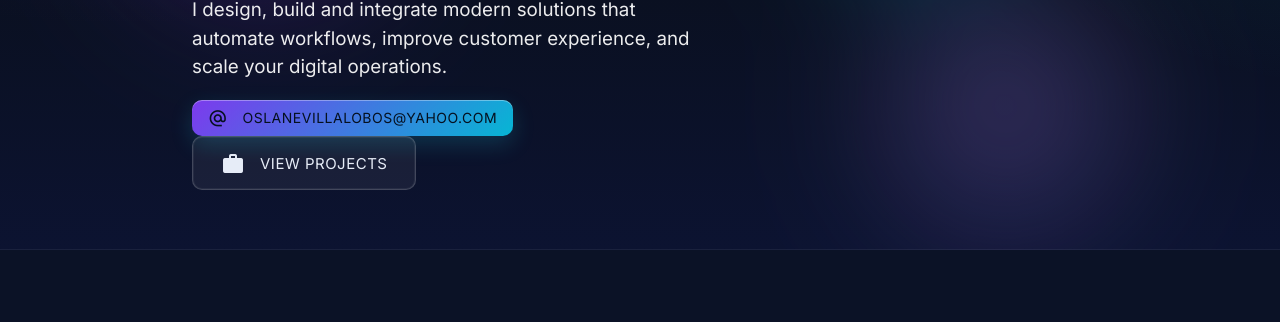
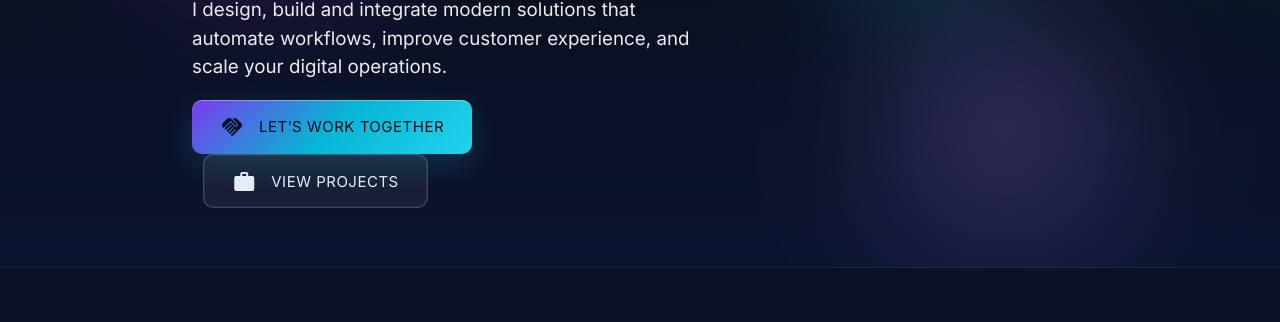
Before and after one commit to Oslan17/OslanV, a plain HTML site: page index.html in a window 1280 px wide. Shown: the part 452-774 px from the top of the page. Drawn offline with nearby package versions, Linux system fonts and the light colour scheme.

Commit message:
revert(hero CTA): restore original 'Let’s work together' button and link to Contact

```diff
--- a/index.html
+++ b/index.html
@@ -70,9 +70,8 @@
             I design, build and integrate modern solutions that automate workflows, improve customer experience, and scale your digital operations.
           </p>
           <div class="hero-ctas">
-            <a href="#" class="btn btn-email js-email-copy waves-effect" data-email="oslanevillalobos@yahoo.com">
-              <i class="material-icons left">alternate_email</i>
-              oslanevillalobos@yahoo.com
+            <a href="#contacto" class="btn-large waves-effect waves-dark btn-gradient">
+              <i class="material-icons left">handshake</i> <span data-i18n="hero.ctaPrimary">Let’s work together</span>
             </a>
             <a href="#proyectos" class="btn-large btn-ghost waves-effect">
               <i class="material-icons left">work</i> <span data-i18n="hero.ctaSecondary">View projects</span>
```
